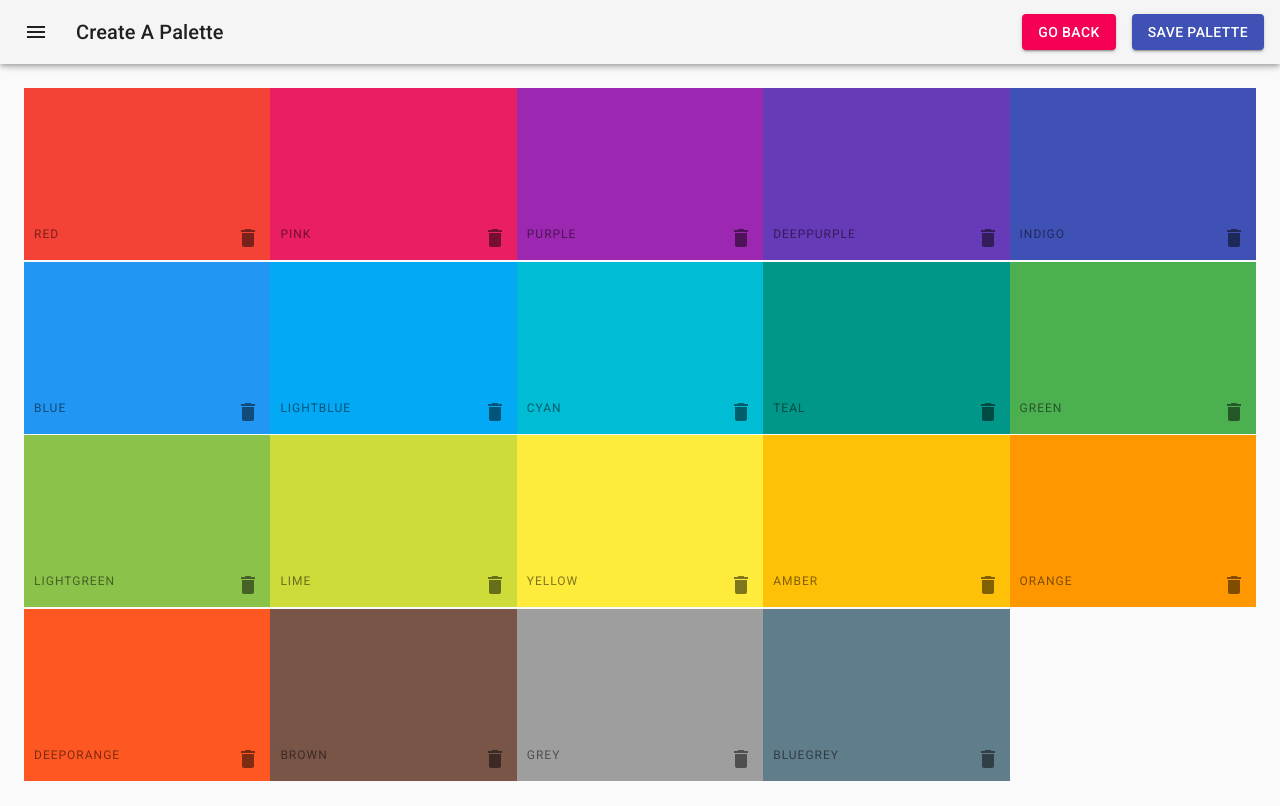
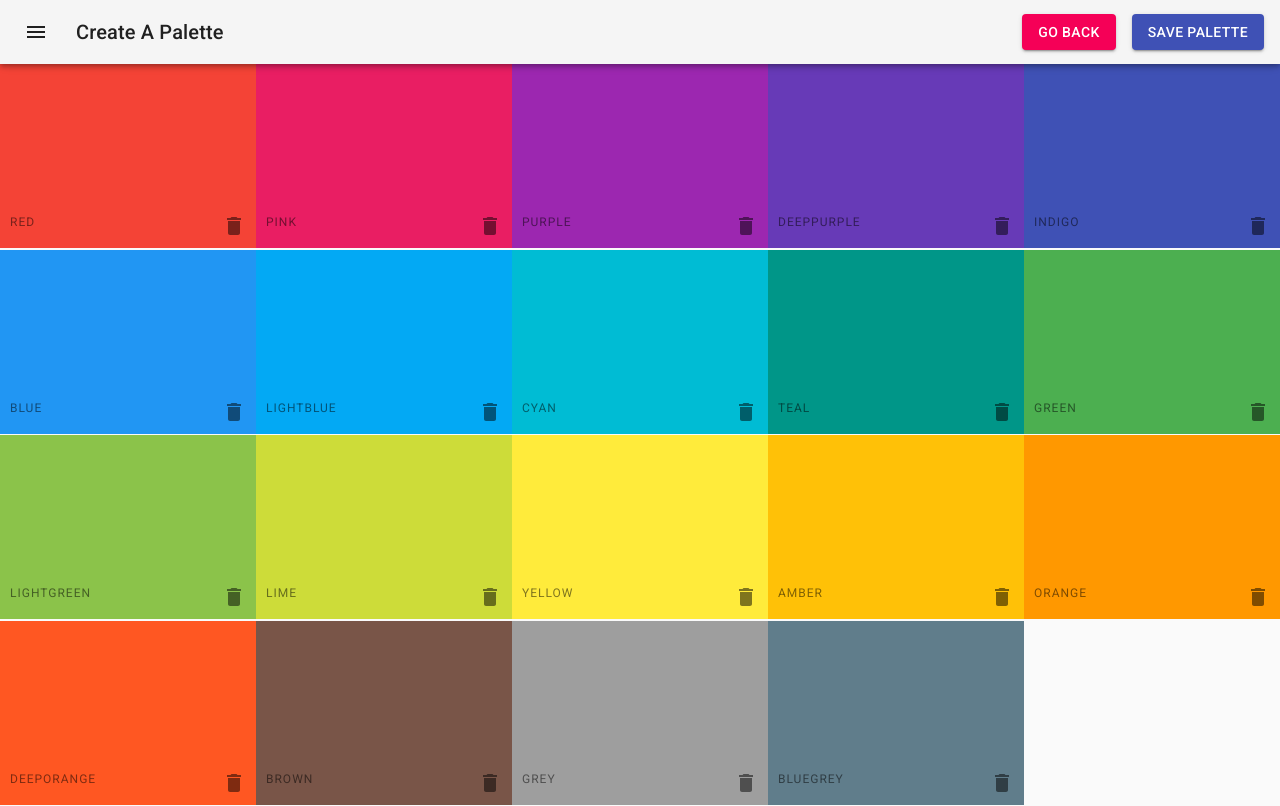
Before and after one commit to Bartosz-L/color_app_react, a React (Create React App) app: page /palette/new in a window 1280 px wide. Built offline with nearby package versions, Linux system fonts and the light colour scheme.

Commit message:
tweaked padding

```diff
--- a/src/styles/NewPaletteForm.styles.js
+++ b/src/styles/NewPaletteForm.styles.js
@@ -24,7 +24,7 @@ const useStyles = makeStyles(theme => ({
   content: {
     flexGrow: 1,
     height: 'calc(100vh - 64px)',
-    padding: theme.spacing(3),
+    padding: 0,
     transition: theme.transitions.create('margin', {
       easing: theme.transitions.easing.sharp,
       duration: theme.transitions.duration.leavingScreen,
```
